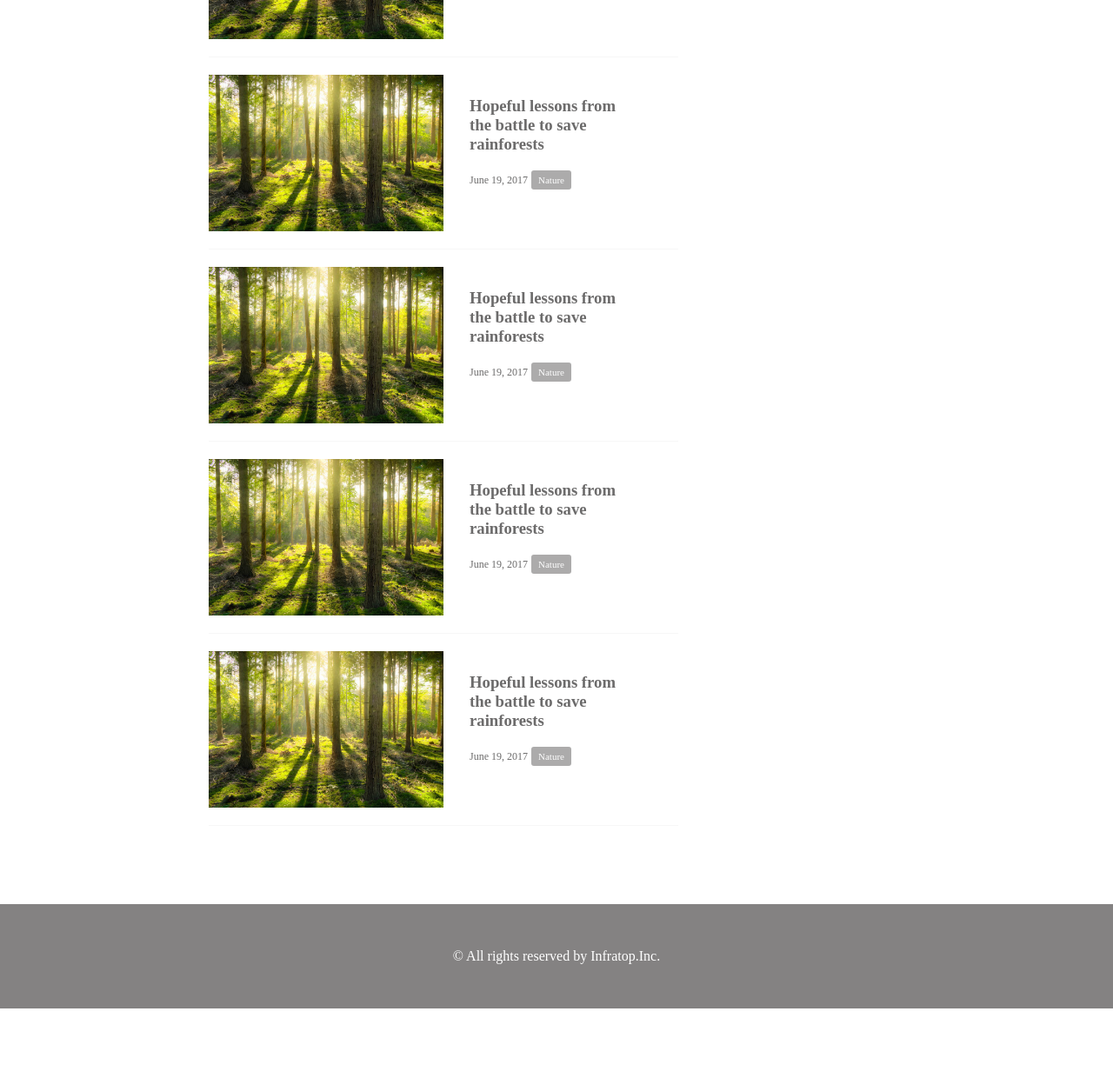
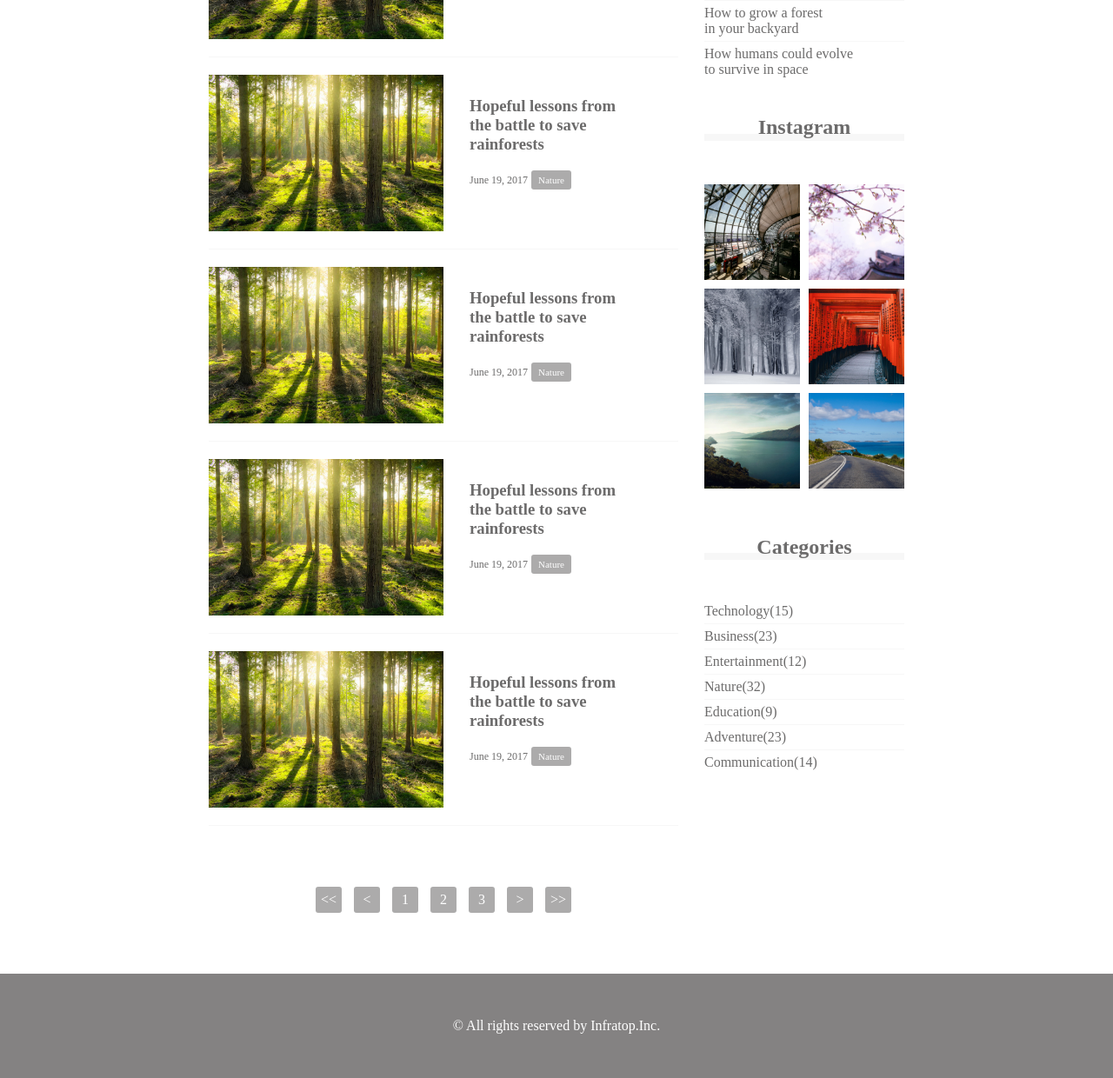
Before and after one commit to not1214/caravan2, a plain HTML site: page index.html in a window 1280 px wide. Shown: the part 682-1922 px from the top of the page at 87% size. Before the commit the page ends 1842 px from the top, so only its background shows below. Drawn offline with Linux system fonts and the light colour scheme.

Commit message:
Update sidebar pagination

```diff
--- a/index.html
+++ b/index.html
@@ -104,9 +104,55 @@
           　</section>
           </div>
         </div>
+        <div class="pagination">
+          <p><<</p>
+          <p><</p>
+          <p>1</p>
+          <p>2</p>
+          <p>3</p>
+          <p>></p>
+          <p>>></p>
+        </div>
       </section>
 
-      <div class="sidebar"></div>
+      <div class="sidebar">
+        <section class="popular">
+          <h2 class="sidebar-heading common-heading">Pupular</h2>
+          <div class="sidebar-contents">
+            <p class="popular-text">To solve old problems,<br>study new species</p>
+            <p class="popular-text">Why Earth may someday<br>look like Mars</p>
+            <p class="popular-text">What will humans look<br>like in 100 years?</p>
+            <p class="popular-text">How to grow a forest<br>in your backyard</p>
+            <p class="popular-text">How humans could evolve<br>to survive in space</p>
+          </div>
+        </section>
+
+        <section class="instagram">
+          <h2 class="instagram-heading common-heading">Instagram</h2>
+          <div class="sidebar-contents">
+            <div class="instagram-box"></div>
+            <div class="instagram-box"></div>
+            <div class="instagram-box"></div>
+            <div class="instagram-box"></div>
+            <div class="instagram-box"></div>
+            <div class="instagram-box"></div>
+          </div>
+        </section>
+
+        <section class="categories">
+          <h2 class="categories-heading common-heading">Categories</h2>
+          <div class="sidebar-contents">
+            <p class="categories-text">Technology(15)</p>
+            <p class="categories-text">Business(23)</p>
+            <p class="categories-text">Entertainment(12)</p>
+            <p class="categories-text">Nature(32)</p>
+            <p class="categories-text">Education(9)</p>
+            <p class="categories-text">Adventure(23)</p>
+            <p class="categories-text">Communication(14)</p>
+          </div>
+        </section>
+      </div>
+
     </main>
 
     <footer>
--- a/style.css
+++ b/style.css
@@ -115,8 +115,88 @@ main {
   font-size: 11px;
 }
 
+.pagination {
+  text-align: center;
+  padding-top: 50px;
+}
+
+.pagination p {
+  display: inline-block;
+  width: 30px;
+  height: 30px;
+  margin: 0 5px;
+  color: #fff;
+  background-color: #acabab;
+  border-radius: 3px;
+  line-height: 30px;
+}
+
 .sidebar {
   width: 230px;
+}
+
+.common-heading {
+  border-bottom: 8px solid #f7f7f7;
+  text-align: center;
+  line-height: 0.6;
+}
+.sidebar-contents {
+  padding: 50px 0;
+}
+
+.popular-text,
+.categories-text {
+  padding-bottom: 5px;
+  border-bottom: 1px solid #f7f7f7;
+  margin-bottom: 5px;
+}
+
+.popular-text:last-child,
+.categories-text:last-child {
+  margin: 0;
+  padding: 0;
+  border: none;
+}
+
+.instagram .sidebar-contents {
+  display: flex;
+  flex-wrap: wrap;
+}
+
+.instagram-box {
+  width: 110px;
+  padding-top: 110px;
+  background-size: cover;
+  background-position: center;
+  margin-bottom: 10px;
+}
+
+.instagram-box:nth-child(odd) {
+  margin-right: 10px;
+}
+
+.instagram-box:nth-child(1) {
+  background-image: url(img/airport.jpg);
+}
+
+.instagram-box:nth-child(2) {
+  background-image: url(img/japan.jpg);
+}
+
+.instagram-box:nth-child(3) {
+  background-image: url(img/snow.jpg);
+}
+
+.instagram-box:nth-child(4) {
+  background-image: url(img/japan2.jpg);
+}
+
+.instagram-box:nth-child(5) {
+  background-image: url(img/lake.jpg);
+}
+
+.instagram-box:nth-child(6) {
+  background-image: url(img/road.jpg);
 }
 
 footer {
```
